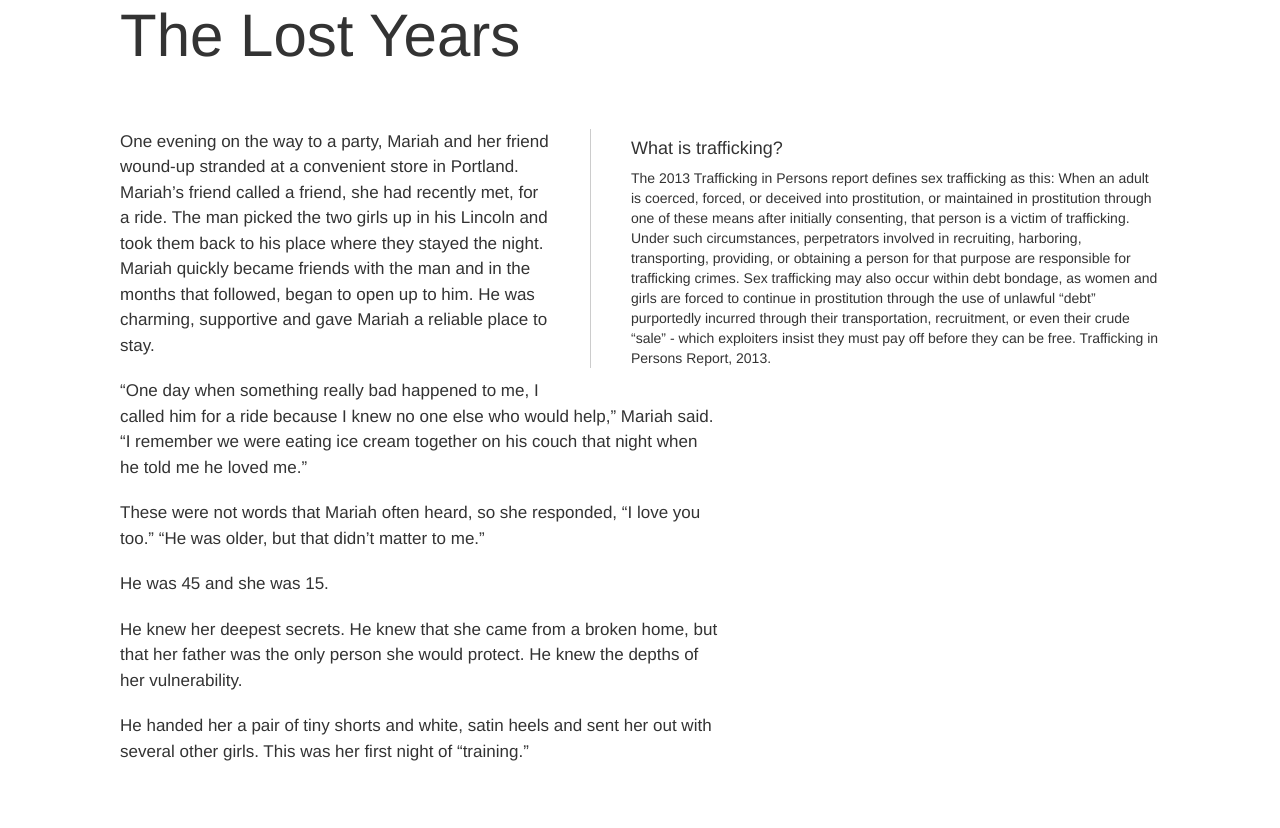
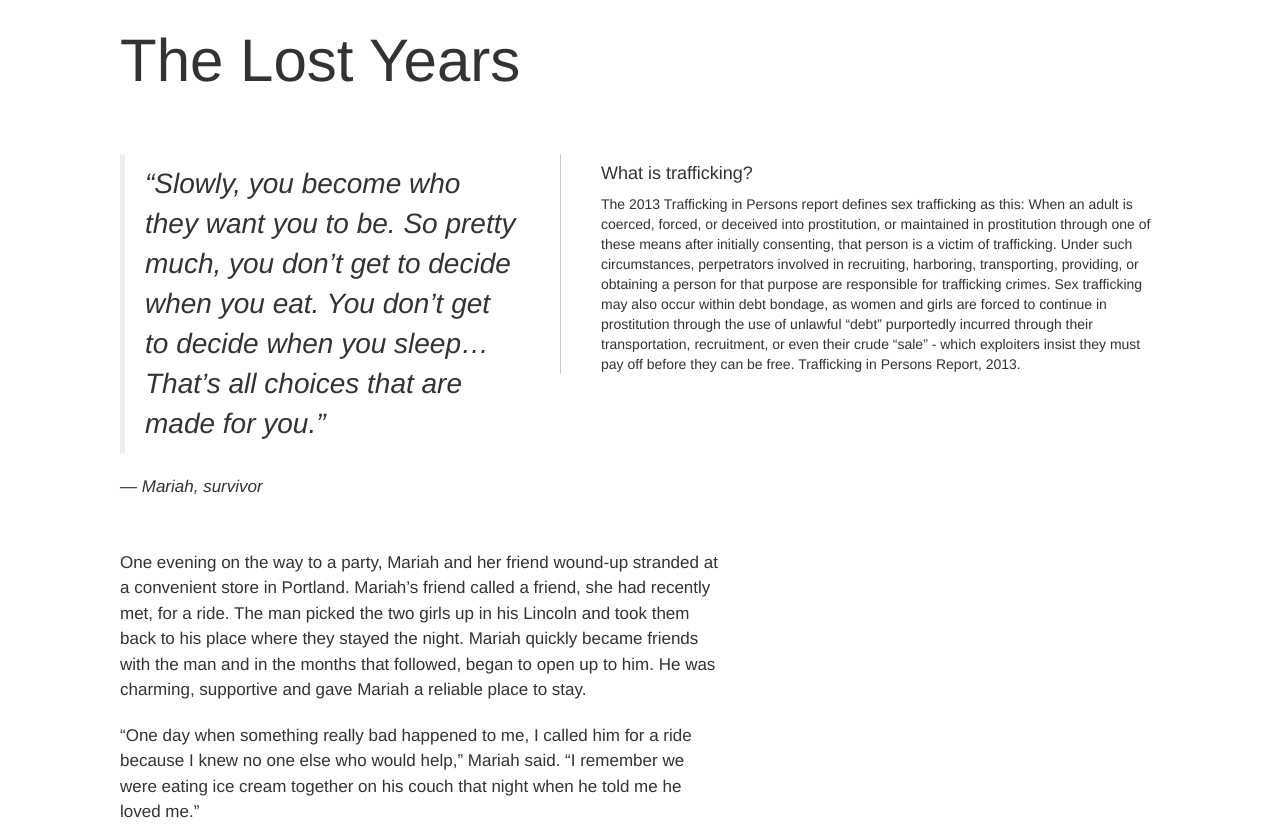
Before and after one commit to ivarvong/mending-cinderella, a plain HTML site: page index.html in a window 1280 px wide. Shown: the part 5132-5960 px from the top of the page. Drawn offline with Linux system fonts and the light colour scheme.

Commit message:
add section quotes for 2 and 3

```diff
--- a/index.html
+++ b/index.html
@@ -6,6 +6,7 @@
 <meta charset="utf-8">
 </head>
 <body>
+
 
 <style type="text/css">
 .lead-video {
@@ -84,7 +85,7 @@ font-weight: 700;
 
 aside.right {
   float: right;
-  width: 570px;
+  width: 600px;
   margin: 20px 40px;
   margin-right: 120px;
   margin-top: 0;
@@ -190,6 +191,11 @@ When an adult is coerced, forced, or deceived into prostitution, or maintained i
 </aside>
 
 <!-- end 19 -->
+<!-- start 23 -->
+<blockquote>“Slowly, you become who they want you to be. So pretty much, you don’t get to decide when you eat. You don’t get to decide when you sleep… That’s all choices that are made for you.”</blockquote>
+<p class="blockquote-caption"><i>&mdash; Mariah, survivor</i></p>
+
+<!-- end 23 -->
 <!-- start 16 -->
 <p>One evening on the way to a party, Mariah and her friend wound-up stranded at a convenient store in Portland. Mariah’s friend called a friend, she had recently met, for a ride. The man picked the two girls up in his Lincoln and took them back to his place where they stayed the night. Mariah quickly became friends with the man and in the months that followed, began to open up to him. He was charming, supportive and gave Mariah a reliable place to stay.</p>
 
@@ -284,6 +290,9 @@ When an adult is coerced, forced, or deceived into prostitution, or maintained i
 <!-- end 20 -->
 <!-- start 17 -->
 <h2>A New Life</h2>
+
+<blockquote>“The average age of entry into the life is 12-14. So can you imagine if these girls are 12-14 years old and that’s when they’re entering prostitution, where are their brains formatively? Can they think concretely? No. When they enter this young, psychologically, it’s almost like it freezes their brains right there. So we’re dealing with adult women who are thinking on a 12-14 year-old-age level.”</blockquote>
+<p class="blockquote-caption"><i>&mdash; Elizabeth Alston, House director and Case Manager for House of Engedi</i></p>
 
 <p>The heavy, wooden door opens and the warm walls painted with teals and blues engulf Jennifer. She moves into the living room, flipping on the light switch, revealing a fireplace, large paisley rug and lengthy, turquoise curtains. Going into the kitchen, she opens the cherry cupboards and sets coffee mugs on the granite countertop. Once she starts the coffee pot, Jennifer climbs up the winding staircase to turn on the lights in the three bedrooms. Each bedroom has two or three twin beds adorned with colorful throws and patterned comforters, folded back uniformly. Large vases resplendent with fresh flowers sit on the nightstands.  Jennifer adjusts a pillow on top the red floral comforter, angling it so it matches the others. </p>
 
```
